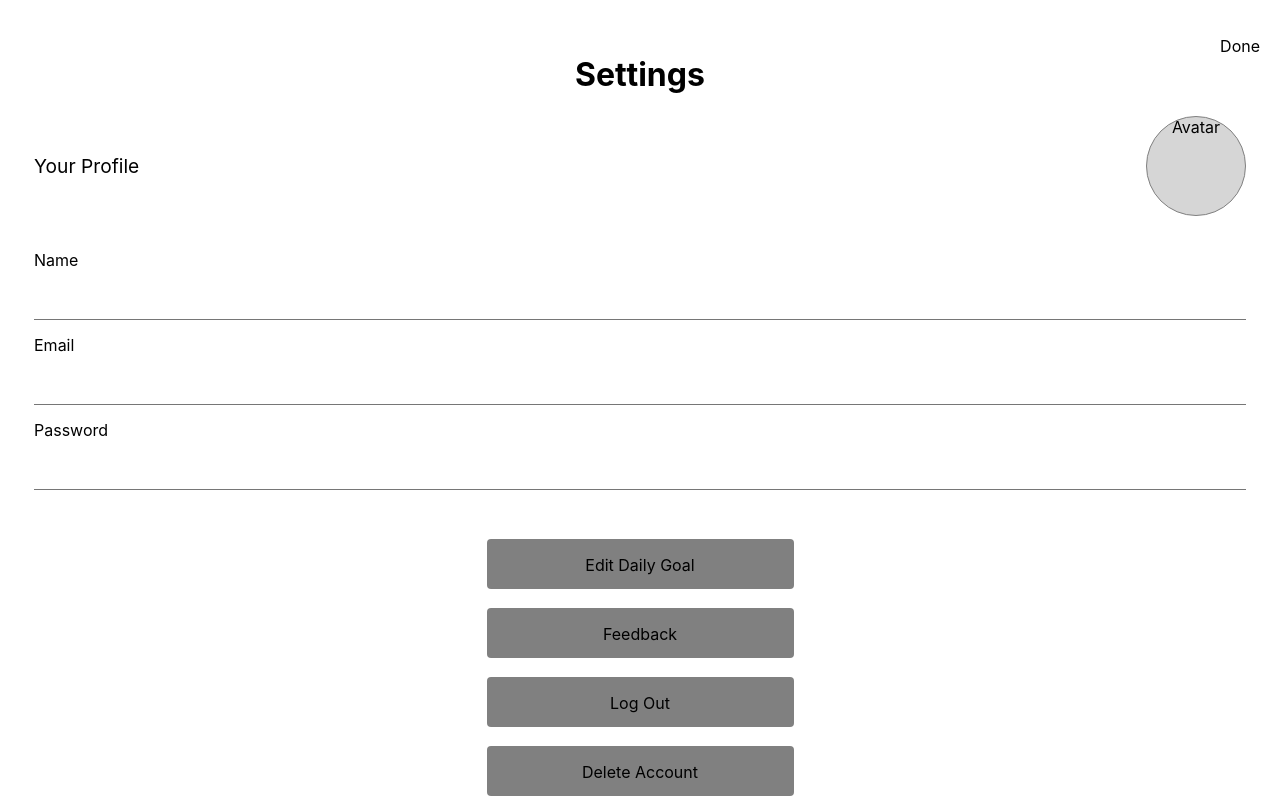
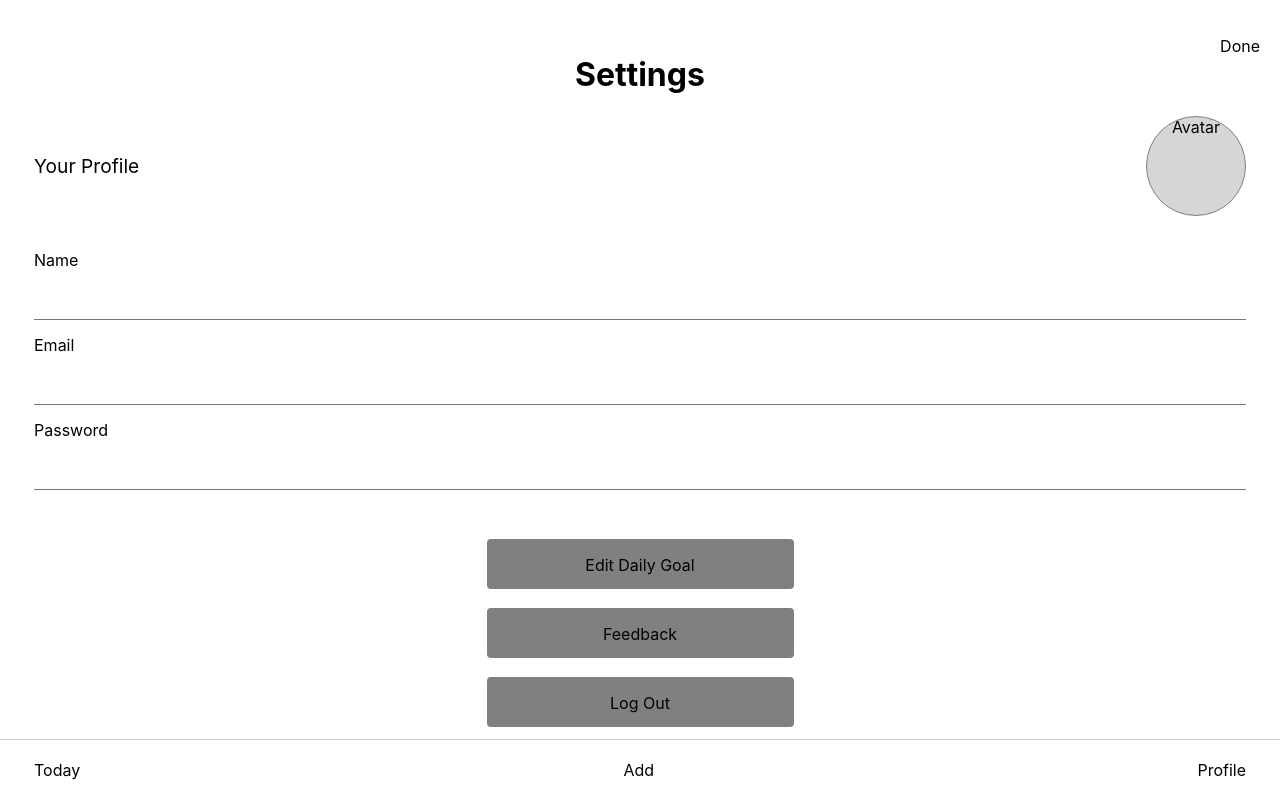
Before and after one commit to Glow-Carrots-App/glow-web, a Next.js app: page /settings in a window 1280 px wide. Shown: the top 800 px of the page. Built offline with nearby package versions, Linux system fonts and the light colour scheme.

Commit message:
Removed bottomtabs change

```diff
--- a/components/BottomTabs/styles.module.css
+++ b/components/BottomTabs/styles.module.css
@@ -1,8 +1,10 @@
 .container {
   display: flex;
   justify-content: space-between;
+  position: fixed;
   inset: auto 0 0;
   border-top: 1px solid rgb(204, 204, 204);
+  background-color: white;
 }
 
 .container > div {
```
